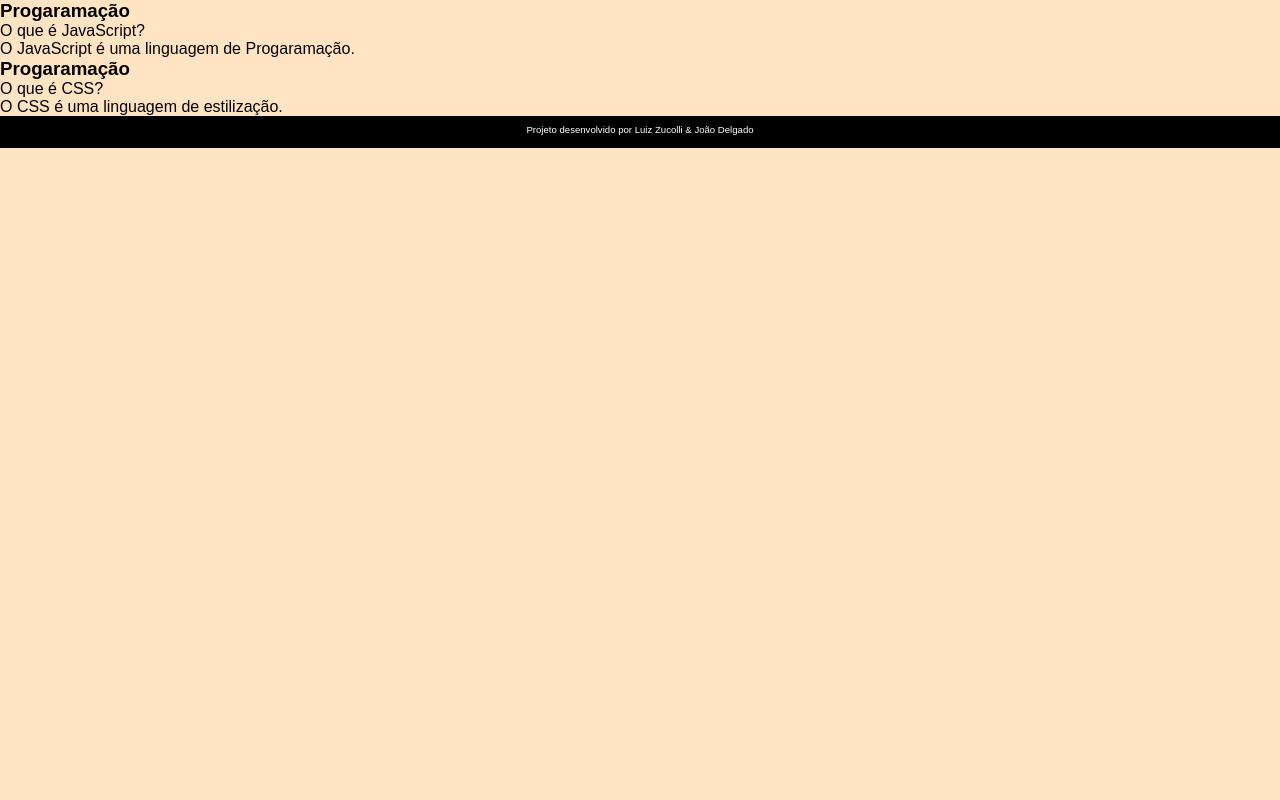
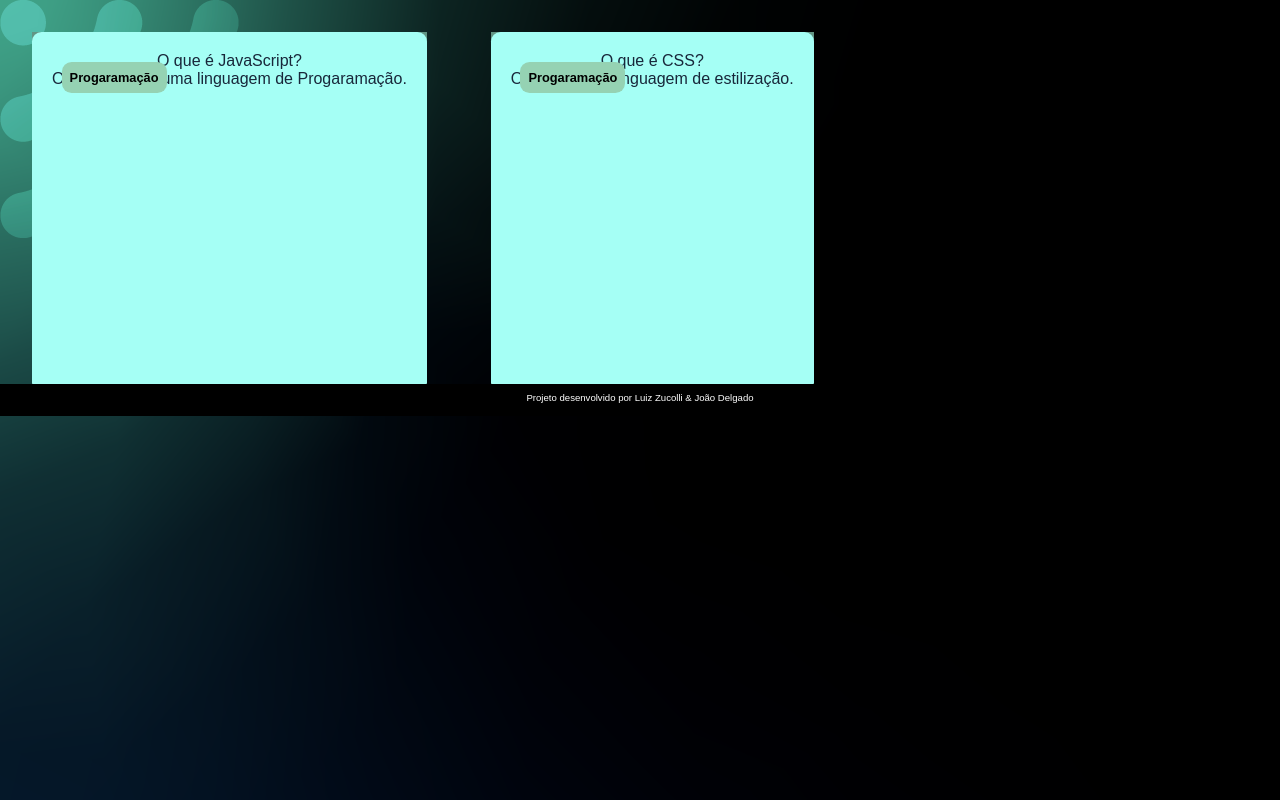
Before and after one commit to luizzucolli/3-TRI2F, a plain HTML site: page index.html in a window 1280 px wide. Drawn offline with Linux system fonts and the light colour scheme; a web font is replaced by a local one.

Commit message:
Add files via upload

```diff
--- a/assets/style.css
+++ b/assets/style.css
@@ -8,13 +8,21 @@
 *{
     margin: 0;
     padding: 0;
+
 }
+
+:root{
+        --cor-do-texto:#18273a;
+        --cor-cartao-frente: #144480;
+        --cor-cartao-verso: #00F4BF;
+}
+
     body{
-    background-color: bisque;
+    background: url(img/bg-desktop.webp);
     font-family: 'Bai Jamjuree', sans-serif;
 }
 footer{
-    background-color: black;
+    background-color: rgb(0, 0, 0);
     color: white;
     position: fixed;
     width: 100%;
@@ -26,3 +34,36 @@ footer p{
     font-size: 0.6rem;
     margin: 0.5rem;
 }
+#container{
+    display: flex;
+
+}
+
+.cartao{
+    margin: 2rem;
+    height: 20rem;
+    background-color: #629584;
+}
+.cartao-conteudo{
+text-align: center;
+height: 100%;
+background-color: #a5fff5;
+border-radius: 0.6rem;
+padding: 20px;
+}
+
+.cartao-conteudo h3{
+    text-align: left;
+    background-color: #95D2B3;
+    padding: 0.5rem;
+    margin: 0.6rem;
+    border-radius: 0.6rem;
+    font-size: 1vw;
+    position: absolute;
+
+}
+
+.cartao-conteudo-pergunta{
+color: var(--cor-do-texto);
+font-weight: 500;
+}
```
Also changed, not shown: assets/img/bg-desktop.webp (added), assets/img/bg-mobile.webp (added), assets/img/bg-tablet.webp (added).
